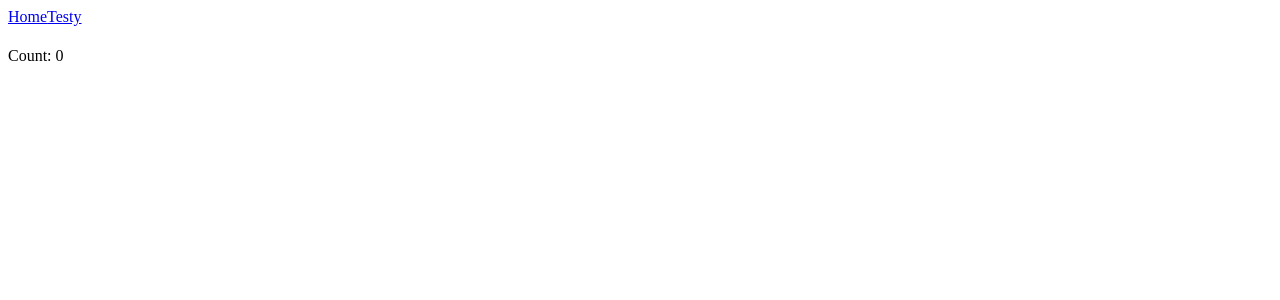
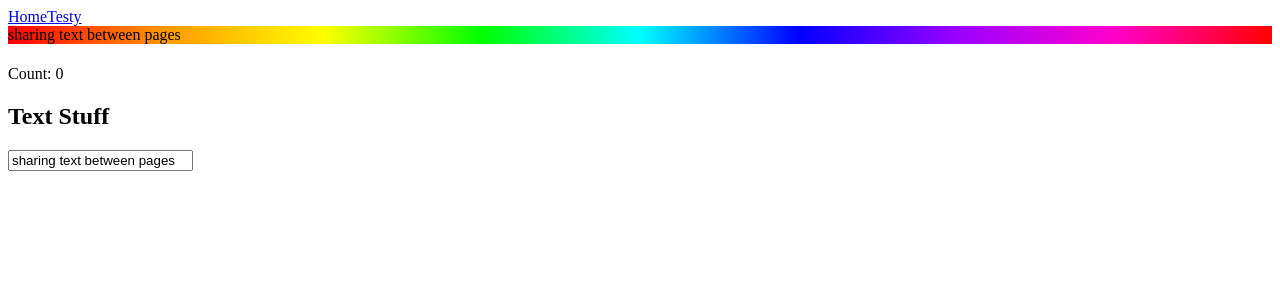
Before and after one commit to joeltheai/zustand-states, a Next.js app: page /testy in a window 1280 px wide. Shown: the top 300 px of the page. Built offline with nearby package versions, Linux system fonts and the light colour scheme.

Commit message:
Integrate TextStuff component into Testy page and update text state in textStore to share content across pages

```diff
--- a/app/(main)/testy/page.tsx
+++ b/app/(main)/testy/page.tsx
@@ -1,6 +1,7 @@
 "use client";
 import { useCounterStore } from "../../stores/counterStore";
 import { useTextStore } from "../../stores/textStore";
+import TextStuff from "@/app/components/TextStuff";
 
 export default function Page() {
   const { count } = useCounterStore();
@@ -25,6 +26,7 @@ export default function Page() {
         }}
       ></h1>
       Count: {count}
+      <TextStuff />
     </div>
   );
 }
--- a/app/stores/textStore.ts
+++ b/app/stores/textStore.ts
@@ -6,6 +6,6 @@ interface TextState {
 }
 
 export const useTextStore = create<TextState>((set) => ({
-    text: '',
+    text: 'sharing text between pages',
     setText: (text) => set({ text }),
 }))
```
